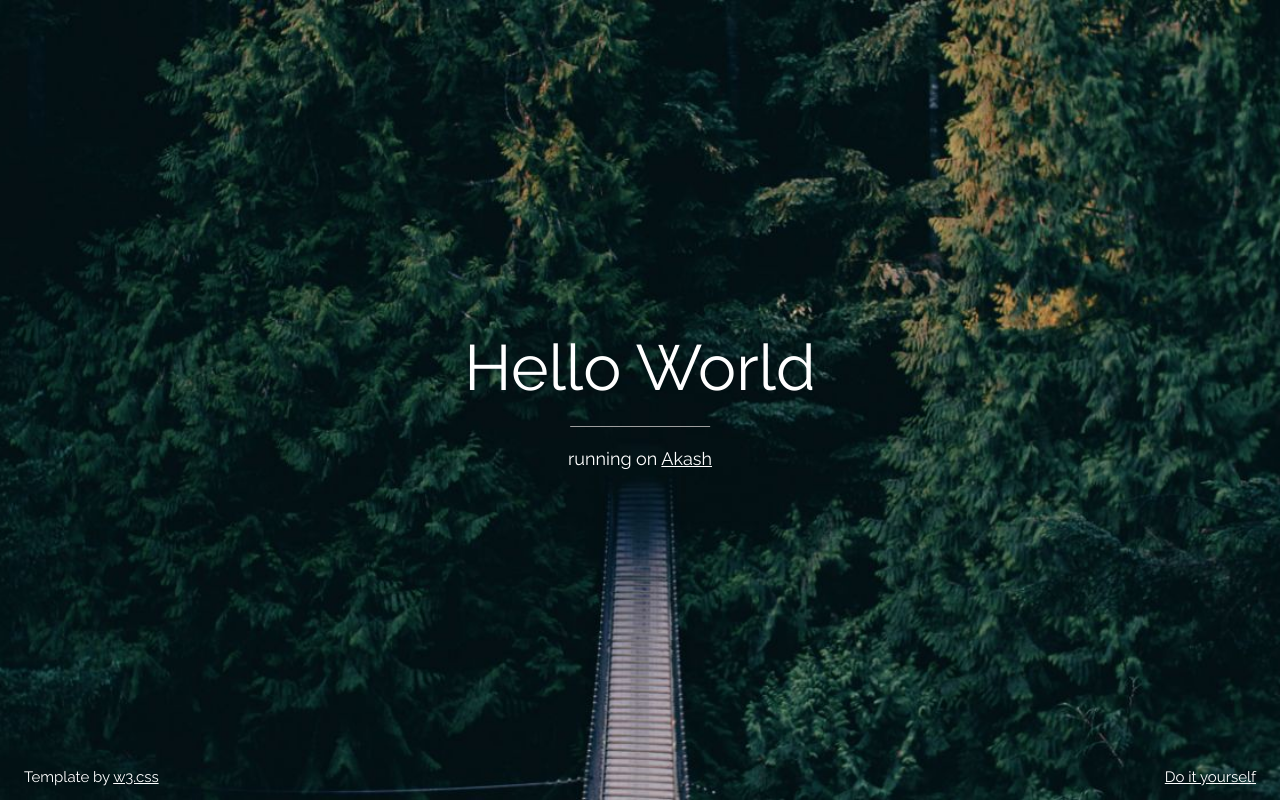
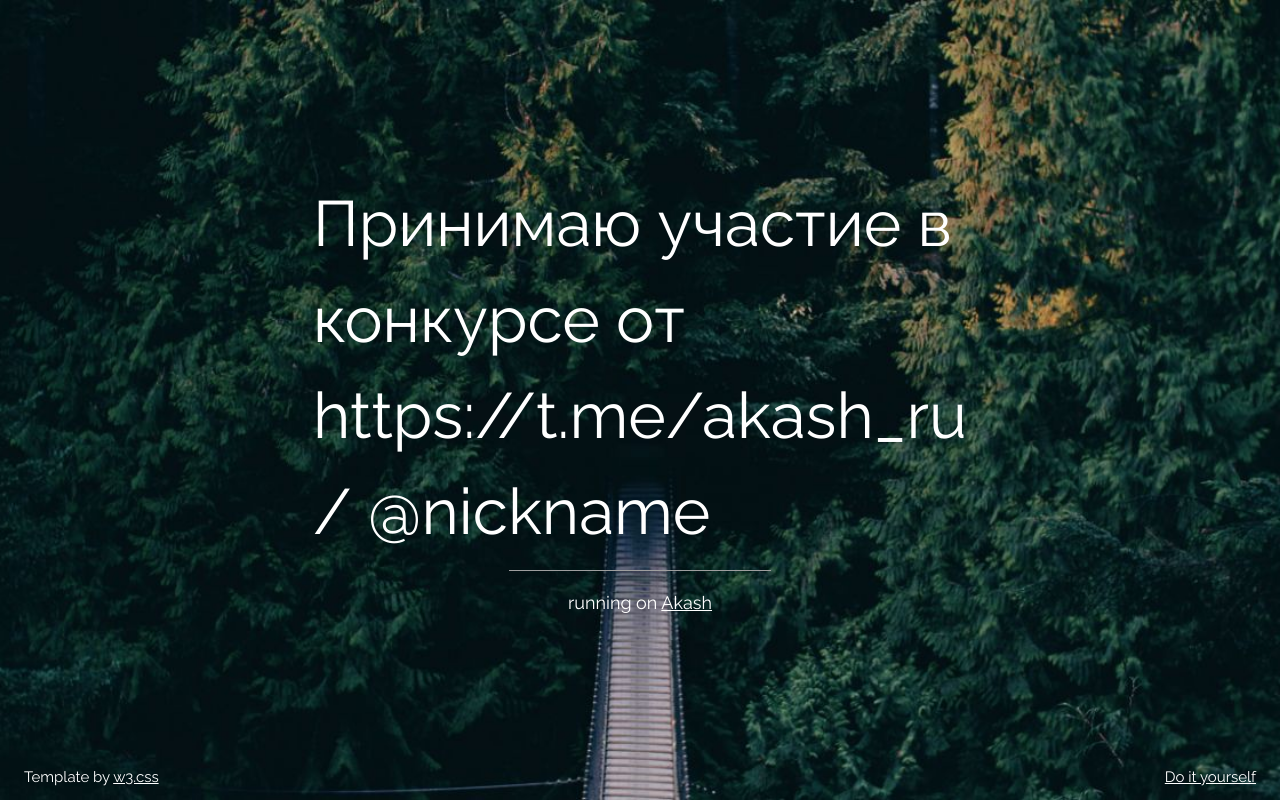
Before and after one commit to Alesa202020/akash-hello-word, a plain HTML site: page app/index.html in a window 1280 px wide. Drawn offline with nearby package versions, Linux system fonts and the light colour scheme.

Commit message:
Update index.html

```diff
--- a/app/index.html
+++ b/app/index.html
@@ -19,7 +19,7 @@
 
     <div class="bgimg w3-display-container w3-animate-opacity w3-text-white">
       <div class="w3-display-middle">
-        <h1 class="w3-jumbo w3-animate-top">Hello World</h1>
+        <h1 class="w3-jumbo w3-animate-top">Принимаю участие в конкурсе от https://t.me/akash_ru / @nickname</h1>
         <hr class="w3-border-grey" style="margin:auto;width:40%">
         <p class="w3-large w3-center">running on <a href="https://akash.network/">Akash</a></p>
       </div>
```
